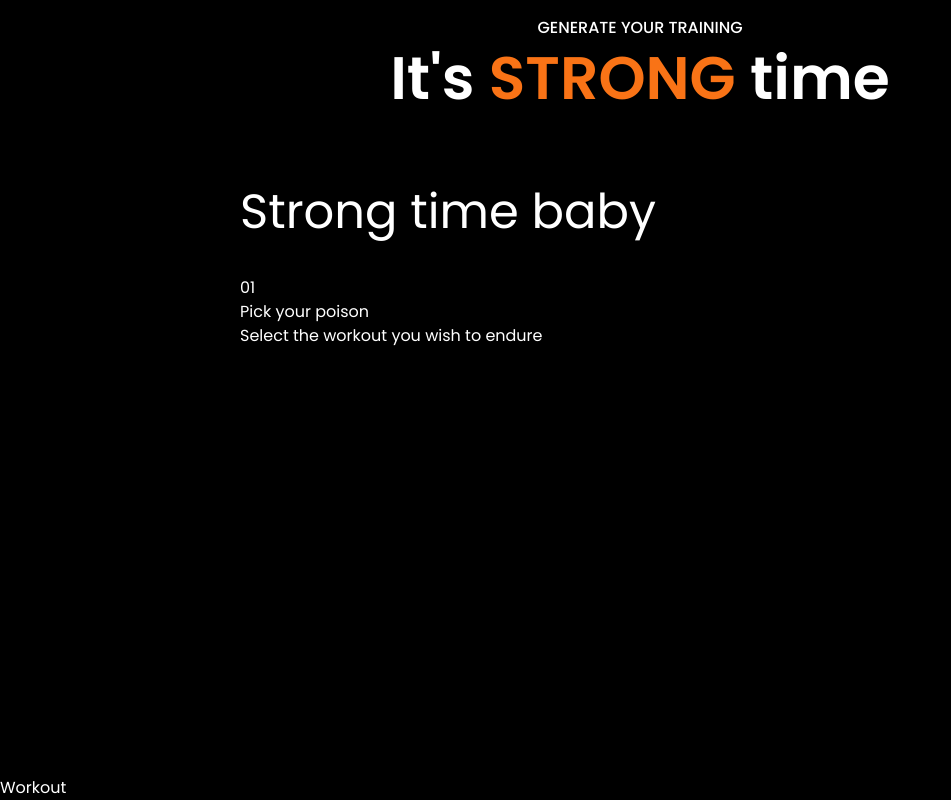
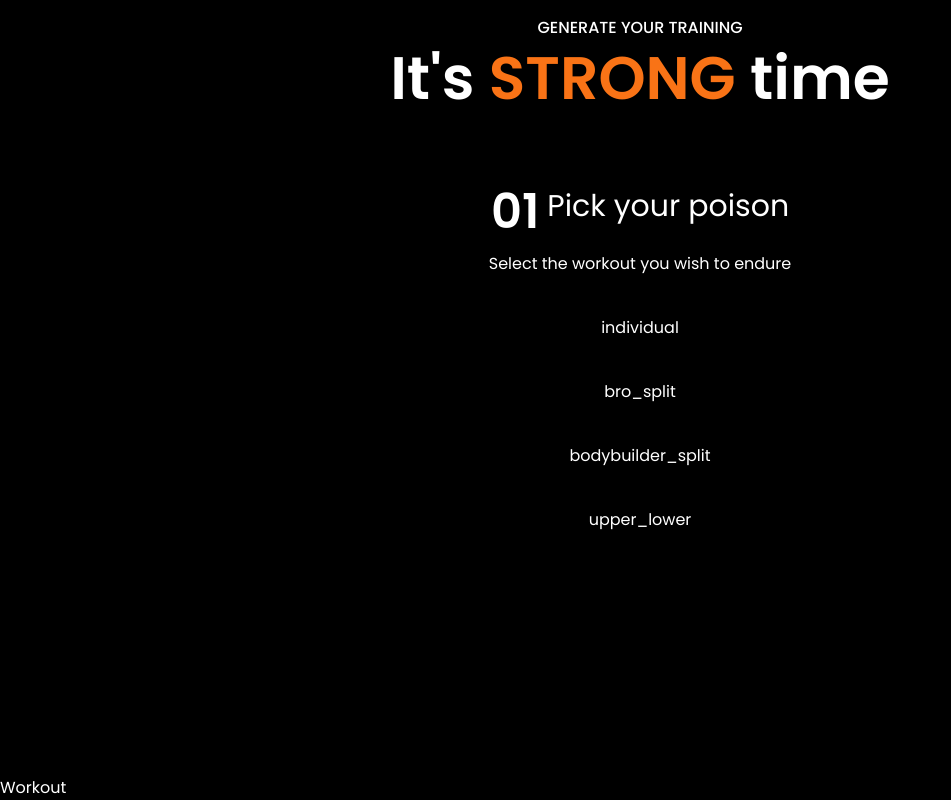
Before and after one commit to paulalextech/1896-lifts, a React (Vite) app: page / in a window 1280 px wide. Shown: the part 824-1624 px from the top of the page, without its empty margins (0-951 px from the left). Built offline with nearby package versions, Linux system fonts and the light colour scheme.

Commit message:
initial style of workout generator

```diff
--- a/src/components/Generator.jsx
+++ b/src/components/Generator.jsx
@@ -1,15 +1,18 @@
 import React from 'react';
 import SectionWrapper from './SectionWrapper';
+import { WORKOUTS } from '../utils/exerciseList';
 
 function Header(props) {
 	const { index, title, description } = props;
 	return (
-		<div>
-			<div>
-				<p>{index}</p>
-				<h4>{title}</h4>
+		<div className="flex flex-col gap-4">
+			<div className="flex item-center justify-center gap-2">
+				<p className="text-3xl sm:text-4xl md:text-5xl font-semibold">
+					{index}
+				</p>
+				<h4 className="text-xl sm:text-2x. md:text-3xl">{title}</h4>
 			</div>
-			<p>{description}</p>
+			<p className="text-sm sm:text-base mx-auto">{description}</p>
 		</div>
 	);
 }
@@ -25,6 +28,13 @@
 				title={'Pick your poison'}
 				description={'Select the workout you wish to endure'}
 			/>
+			{Object.keys(WORKOUTS).map((type, typeIndex) => {
+				return (
+					<button key={typeIndex}>
+						<p>{type}</p>
+					</button>
+				);
+			})}
 		</SectionWrapper>
 	);
 }
--- a/src/components/SectionWrapper.jsx
+++ b/src/components/SectionWrapper.jsx
@@ -13,7 +13,7 @@
 				</h2>
 			</div>
 			<div className="max-w-[800px] w-full flex flex-col mx-auto gap-10">
-				<h1 className="text-5xl">Strong time baby</h1>
+				{/* <h1 className="text-5xl">Strong time baby</h1> */}
 				{children}
 			</div>
 		</section>
```
